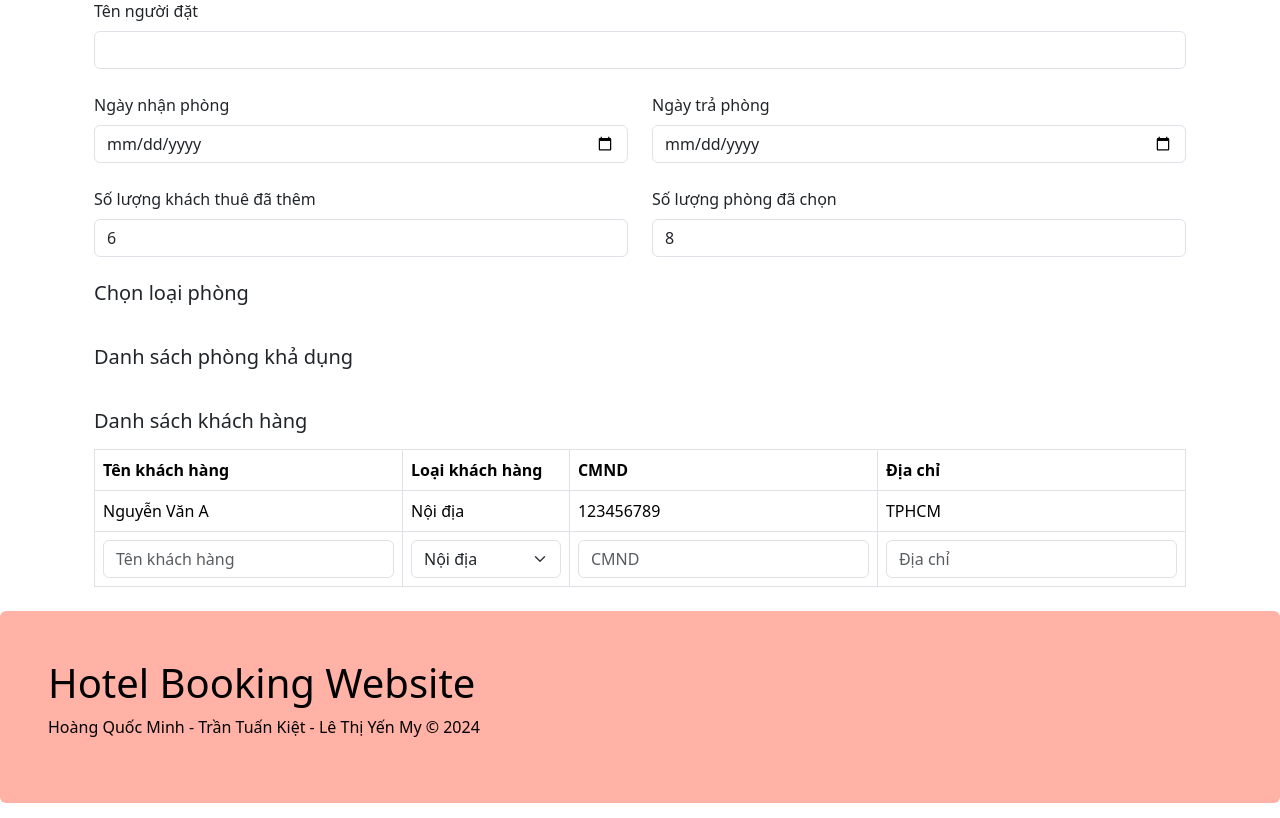
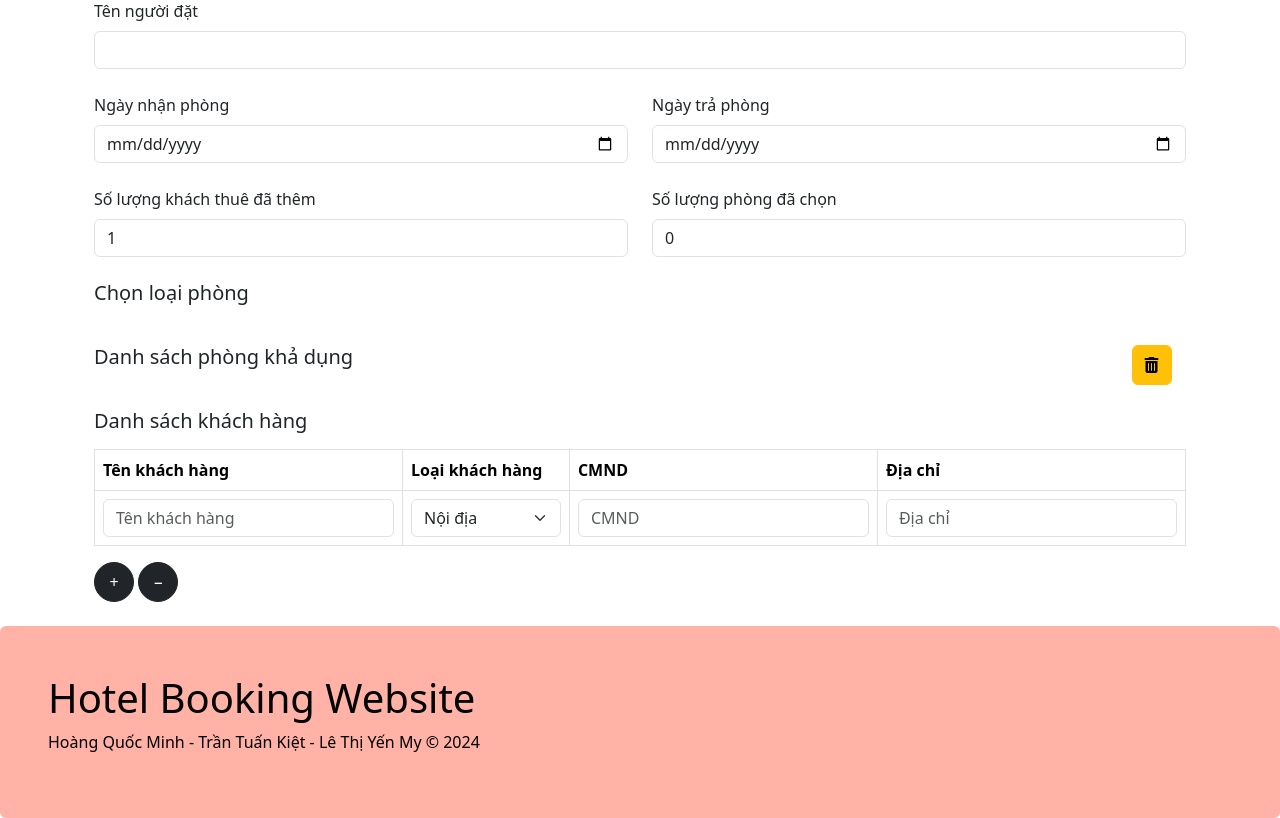
Before and after one commit to QuocMinh76/QuanLyKhachSanCNPM, a Flask app: page /booking in a window 1280 px wide. Shown: the part 127-945 px from the top of the page. Run offline with Flask 3, Linux system fonts and the light colour scheme; data that the repository does not hold is empty; some libraries are stand-ins or nearby versions.

Commit message:
Minh Update Models va Giao dien booking

```diff
--- a/appQLKS/dao.py
+++ b/appQLKS/dao.py
@@ -48,6 +48,10 @@ def count_rooms():
     return Room.query.count()
 
 
+def add_booking_order(username, checkin_date, checkout_date, created_date):
+    pass
+
+
 def add_user(name, username, password, avatar):
     password = str(hashlib.md5(password.strip().encode('utf-8')).hexdigest())
 
@@ -78,15 +82,11 @@ def get_user_by_id(user_id):
     return User.query.get(user_id)
 
 
-# Lấy danh sách loại phòng
-def get_room_types():
-    return RoomType.query.all()
-
-
 # Lấy danh sách phòng theo loại phòng
 # This function get all AVAILABLE rooms of a room type
 def get_rooms_by_type(room_type_id=None):
-    rooms = Room.query
+    rooms = (db.session.query(Room, RoomType.name.label('type_name'))
+             .join(RoomType, Room.roomType_id.__eq__(RoomType.id)))
 
     if room_type_id:
         rooms = rooms.filter(Room.roomType_id.__eq__(room_type_id))
@@ -98,16 +98,3 @@ def get_rooms_by_type(room_type_id=None):
 
 def get_room_type_by_id(room_type_id):
     return RoomType.query.get(room_type_id)
-
-
-def get_name_type_of_room_by_id(room_id):
-    # Fetch the room by its ID
-    room = Room.query.get(room_id)
-
-    # Check if the room exists
-    if room:
-        # Fetch the associated RoomType
-        room_type = RoomType.query.get(room.roomType_id)
-        if room_type:
-            return room_type.name  # Return the name of the room type
-    return None  # If no room or room type is found, return None
--- a/appQLKS/data.py
+++ b/appQLKS/data.py
@@ -11,6 +11,7 @@ from appQLKS.models import RoomType, User, UserRoles, CustomerType, Room
 if __name__ == '__main__':
     with app.app_context():
         db.drop_all()
+        from appQLKS import models
         db.create_all()
         print("Dữ liệu mẫu đã được thêm thành công!")
 
--- a/appQLKS/index.py
+++ b/appQLKS/index.py
@@ -102,25 +102,25 @@ def get_rooms():
     room_type_id = request.args.get('room_type_id')
     rooms = dao.get_rooms_by_type(room_type_id)
 
-    # Serialize rooms to JSON
-    room_list = [
-        {
+    room_list = []
+    for room, type_name in rooms:
+        room_data = {
             "id": room.id,
             "name": room.name,
             "description": room.description,
             "image": room.image,
             "status": "Available" if room.available else "Unavailable",
             "price": room.roomPrice,
-            "type": dao.get_name_type_of_room_by_id(room.id)
+            "type": room.roomType_id,
+            "type_name": type_name
         }
-        for room in rooms
-    ]
+        room_list.append(room_data)
 
     return jsonify(room_list)
 
 
 @app.route("/thanhtoan")
-def thanhtoan():
+def thanh_toan():
     return render_template('thanhtoan.html')
 
 
--- a/appQLKS/static/css/style.css
+++ b/appQLKS/static/css/style.css
@@ -1,5 +1,12 @@
 .bg-pink {
     background-color: rgb(255, 178, 165);
+}
+
+.btn-circle {
+    width: 40px;
+    height: 40px;
+    margin: auto;
+    text-align: center;
 }
 
 .room-container {
@@ -48,11 +55,5 @@
 
         .room-type {
             font-size: 14px;
-            color: gray;
             margin-bottom: 10px;
         }
-
-        .room-status {
-            color: #007bff;
-            font-size: 12px;
-        }
--- a/appQLKS/templates/booking.html
+++ b/appQLKS/templates/booking.html
@@ -26,12 +26,12 @@
         <div class="row">
             <div class="col">
                 <label for="num_guests" class="form-label">Số lượng khách thuê đã thêm</label>
-                <input type="number" id="num_guests" class="form-control" readonly value="6"/>
+                <input type="number" id="num_guests" class="form-control" min="1" readonly/>
             </div>
             <!-- Hiển thị tổng số phòng thuê -->
             <div class="col">
                 <label for="num_rooms" class="form-label">Số lượng phòng đã chọn</label>
-                <input type="number" id="num_rooms" class="form-control" readonly value="8"/>
+                <input type="number" id="num_rooms" class="form-control" readonly min="0"/>
             </div>
         </div>
         <br/>
@@ -49,8 +49,13 @@
         <br/>
         <!-- Hiển thị danh sách phòng theo loại đã chọn dưới dạng có thể tick chọn nhiều-->
 <!--        tam de day mai an no chung voi danh sach-->
-        <h5 class="mb-3">Danh sách phòng khả dụng</h5>
-        <div class="list-view-container" id="room-list">
+        <div class="row">
+            <h5 class="mb-3 col-11">Danh sách phòng khả dụng</h5>
+            <!-- Button to uncheck all selected rooms -->
+            <button type="button" id="uncheckAllButton" class="btn btn-warning col-1 btn-circle"><i class="fa fa-trash"></i></button>
+
+        </div>
+        <div class="list-view-container mt-3" id="room-list">
         </div>
 
         <br/>
@@ -66,13 +71,7 @@
                 <th>Địa chỉ</th>
             </tr>
             </thead>
-            <tbody>
-            <tr>
-                <td>Nguyễn Văn A</td>
-                <td>Nội địa</td>
-                <td>123456789</td>
-                <td>TPHCM</td>
-            </tr>
+            <tbody id="customerTableBody">
                 <tr>
                     <td><input type="text" class="form-control" placeholder="Tên khách hàng"></td>
                     <td>
@@ -86,6 +85,11 @@
                 </tr>
             </tbody>
         </table>
+
+        <div>
+            <button type="button" class="btn btn-dark btn-circle rounded-circle" id="addRowButton">&plus;</button>
+            <button type="button" class="btn btn-dark btn-circle rounded-circle" id="removeRowButton">&minus;</button>
+        </div>
     </form>
 </div>
 
@@ -160,7 +164,7 @@
 
             allRooms.forEach((room, index) => {
                 // Add room item
-                const roomItem = createRoomItem(room, room.type);
+                const roomItem = createRoomItem(room, room.type, room.type_name);
                 currentRow.appendChild(roomItem);
 
                 // If the row is full, start a new row
@@ -173,7 +177,7 @@
         }
 
         // Create a single room item element
-        function createRoomItem(room, type) {
+        function createRoomItem(room, type, type_name) {
             const roomItem = document.createElement('div');
             roomItem.classList.add('room-item');
 
@@ -182,7 +186,7 @@
 
             roomItem.innerHTML = `
                 <div class="room-name">${room.name}</div>
-                <div class="room-type">${type} - ${formattedPrice}</div>
+                <div class="room-type">${type_name} - ${formattedPrice}</div>
             `;
 
             // Check if the room was previously selected and apply the selected state
@@ -204,9 +208,33 @@
                     roomItem.style.backgroundColor = '';
                     selectedRooms.delete(room.id); // Remove room from selected set
                 }
+
+                // Update the number of selected rooms
+                updateSelectedRoomCount()
             });
 
             return roomItem;
+        }
+
+        // Function to update the count of selected rooms
+        function updateSelectedRoomCount() {
+            const numRoomsInput = document.getElementById('num_rooms');
+            numRoomsInput. value = selectedRooms.size; // Set the number of selected rooms
+        }
+
+        // Function to uncheck all rooms
+        function uncheckAllRooms() {
+            // Remove 'selected' class and reset background for each room
+            document.querySelectorAll('.room-item').forEach(roomItem => {
+                roomItem.classList.remove('selected');
+                roomItem.style.backgroundColor = ''; // Reset background color
+            });
+
+            // Clear the selectedRooms set
+            selectedRooms.clear();
+
+            // Update the count of selected rooms
+            updateSelectedRoomCount();
         }
 
         // Format the price with commas and append "VNĐ"
@@ -218,5 +246,69 @@
             });
             return formatter.format(price) + ' VNĐ';
         }
+
+        updateSelectedRoomCount()
+        // Add event listener to the "Uncheck All" button
+        document.getElementById('uncheckAllButton').addEventListener('click', uncheckAllRooms);
+    </script>
+
+    <script>
+        // Function to update the number of guests
+        function updateGuestCount() {
+            const tableBody = document.getElementById('customerTableBody');
+            const rows = tableBody.getElementsByTagName('tr');
+            // Count the number of rows excluding the first one (static row)
+            const guestCount = rows. length;
+            document.getElementById('num_guests').value = guestCount;
+        }
+
+        document.getElementById('addRowButton').addEventListener('click', function () {
+            const tableBody = document.getElementById('customerTableBody');
+            const rows = tableBody.getElementsByTagName('tr');
+            const lastRow = rows[rows.length - 1];
+            const inputs = lastRow.querySelectorAll('input');
+            let allFilled = true;
+
+            // Check if all input fields in the last row are filled
+            inputs.forEach(input => {
+                if (input.value.trim() === '') {
+                    allFilled = false;
+                }
+            });
+
+            if (allFilled) {
+                // Create and append a new row
+                const newRow = document.createElement('tr');
+                newRow.innerHTML = `
+                    <td><input type="text" class="form-control" placeholder="Tên khách hàng"></td>
+                    <td>
+                        <select class="form-select">
+                            <option value="Nội địa">Nội địa</option>
+                            <option value="Quốc tế">Quốc tế</option>
+                        </select>
+                    </td>
+                    <td><input type="text" class="form-control" placeholder="CMND"></td>
+                    <td><input type="text" class="form-control" placeholder="Địa chỉ"></td>
+                `;
+                tableBody.appendChild(newRow);
+
+                updateGuestCount();
+            } else {
+                alert('Please fill in all fields before adding a new row.');
+            }
+        });
+
+        document.getElementById('removeRowButton').addEventListener('click', function () {
+            const tableBody = document.getElementById('customerTableBody');
+            const rows = tableBody.getElementsByTagName('tr');
+
+            if (rows.length > 1) { // Ensure at least one input row remains
+                tableBody.removeChild(rows[rows.length - 1]);
+
+                updateGuestCount();
+            }
+        });
+
+        updateGuestCount();
     </script>
     {% endblock %}
--- a/appQLKS/templates/layout/base.html
+++ b/appQLKS/templates/layout/base.html
@@ -9,6 +9,7 @@
             integrity="sha384-YvpcrYf0tY3lHB60NNkmXc5s9fDVZLESaAA55NDzOxhy9GkcIdslK1eN7N6jIeHz"
             crossorigin="anonymous"></script>
     <link rel="stylesheet" href="{{ url_for('static', filename='css/style.css') }}">
+    <script src="https://kit.fontawesome.com/869c5902d1.js" crossorigin="anonymous"></script>
 </head>
 <body>
 
```
Also changed, not shown: appQLKS/models.py (+25 -7 lines), appQLKS/templates/rent.html (+7 -0 lines). Lines whose indentation alone changed are shown as unchanged.
